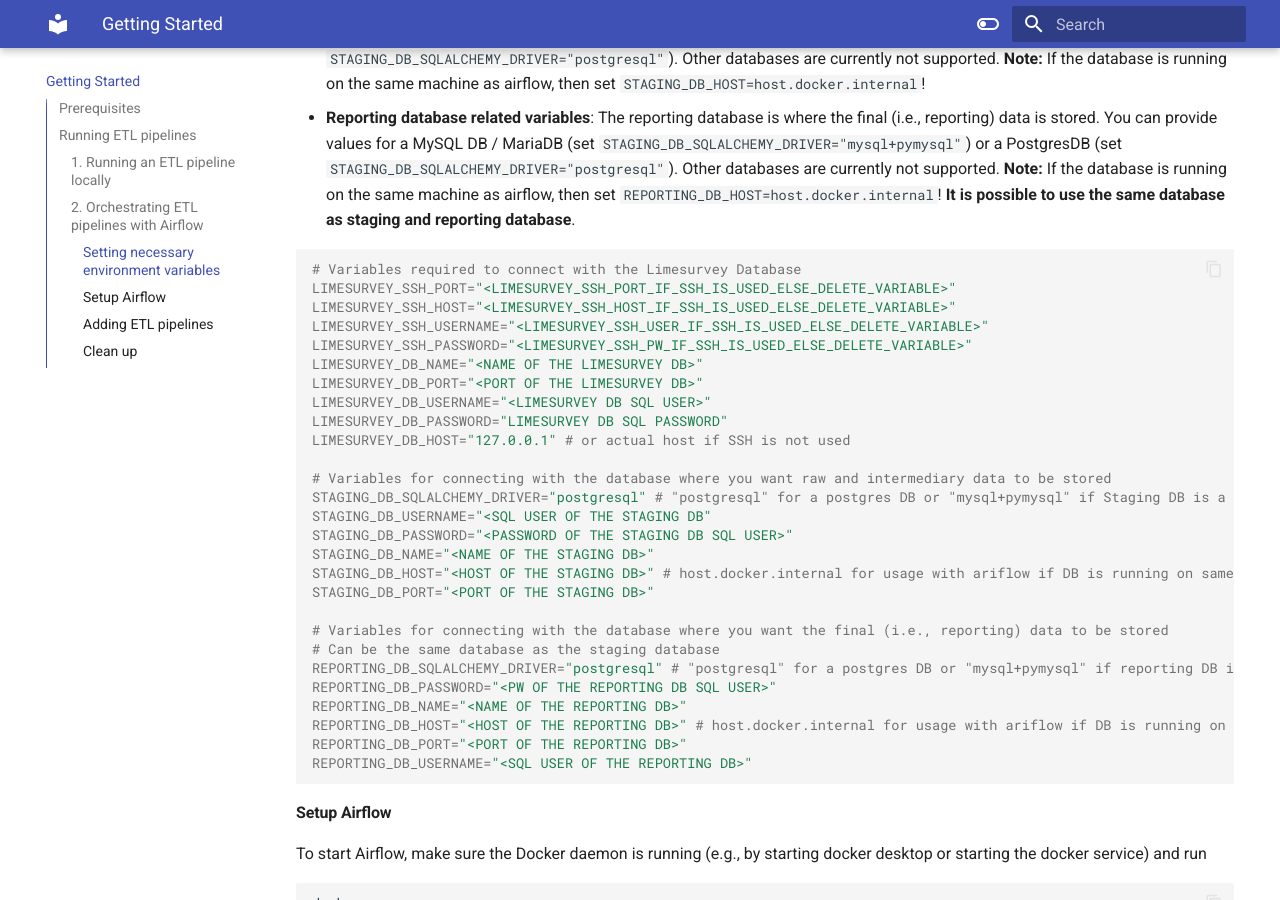
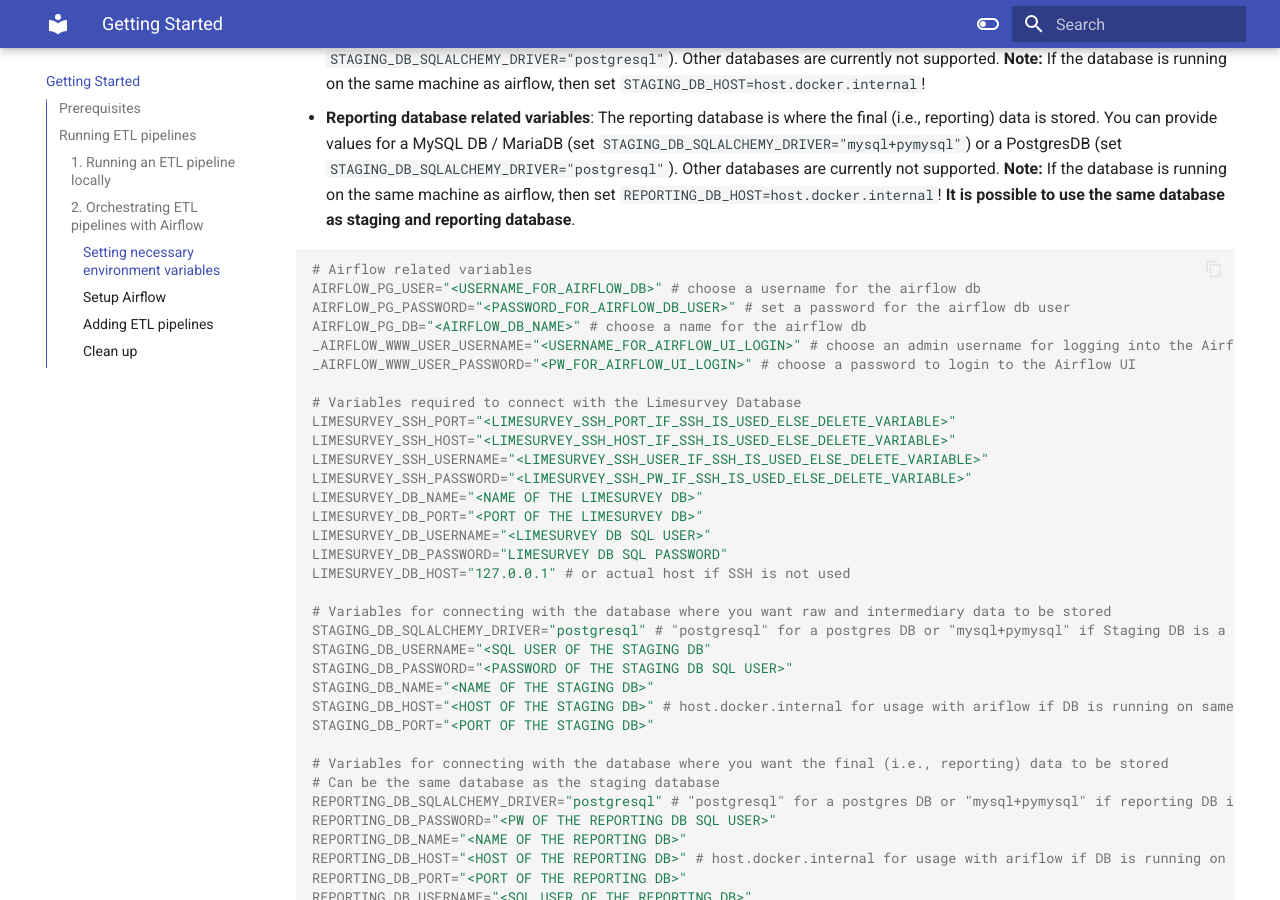
Before and after one commit to CorrelAid/limesurvey-etl, an MkDocs documentation site: the page built from docs/installation.md, in a window 1280 px wide and 900 px high, scrolled down 2507 px. Built offline with MkDocs 1.6.1 and Material for MkDocs 9.7.7, drawn with Linux system fonts in a browser that asks for light colours.

Commit message:
update documentation

````diff
--- a/docs/installation.md
+++ b/docs/installation.md
@@ -86,6 +86,13 @@
 - **Reporting database related variables**:  The reporting database is where the final (i.e., reporting) data is stored. You can provide values for a MySQL DB / MariaDB (set `STAGING_DB_SQLALCHEMY_DRIVER="mysql+pymysql"`) or a PostgresDB (set `STAGING_DB_SQLALCHEMY_DRIVER="postgresql"`). Other databases are currently not supported. **Note:** If the database is running on the same machine as airflow, then set `REPORTING_DB_HOST=host.docker.internal`! **It is possible to use the same database as staging and reporting database**.
 
 ```bash
+# Airflow related variables
+AIRFLOW_PG_USER="<USERNAME_FOR_AIRFLOW_DB>" # choose a username for the airflow db
+AIRFLOW_PG_PASSWORD="<PASSWORD_FOR_AIRFLOW_DB_USER>" # set a password for the airflow db user
+AIRFLOW_PG_DB="<AIRFLOW_DB_NAME>" # choose a name for the airflow db
+_AIRFLOW_WWW_USER_USERNAME="<USERNAME_FOR_AIRFLOW_UI_LOGIN>" # choose an admin username for logging into the Airflow UI (you can add additional users later via the "Security" tab in the Airflow UI)
+_AIRFLOW_WWW_USER_PASSWORD="<PW_FOR_AIRFLOW_UI_LOGIN>" # choose a password to login to the Airflow UI
+
 # Variables required to connect with the Limesurvey Database
 LIMESURVEY_SSH_PORT="<LIMESURVEY_SSH_PORT_IF_SSH_IS_USED_ELSE_DELETE_VARIABLE>"
 LIMESURVEY_SSH_HOST="<LIMESURVEY_SSH_HOST_IF_SSH_IS_USED_ELSE_DELETE_VARIABLE>"
````
